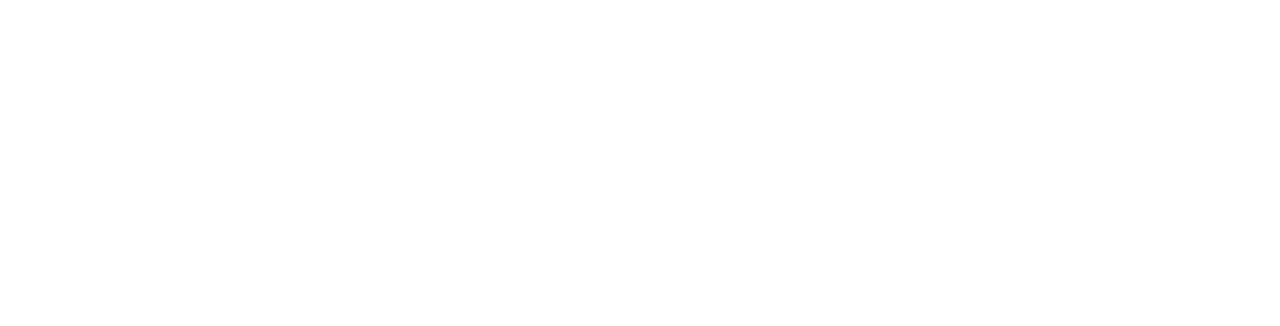
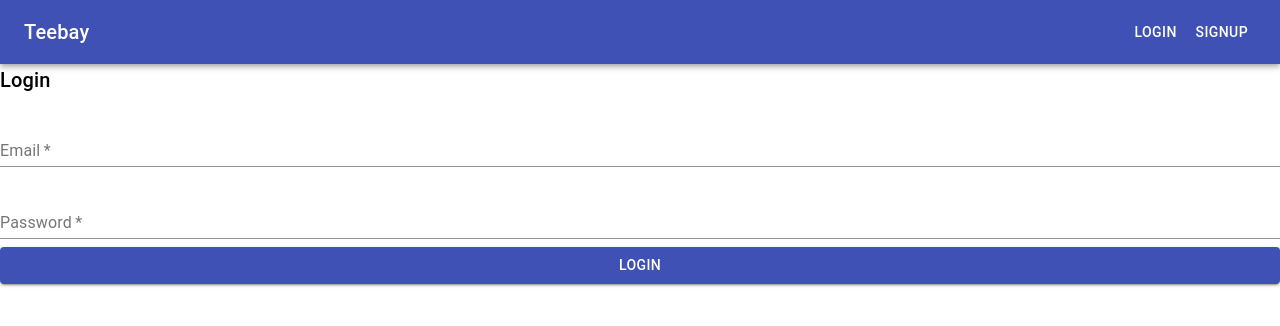
Before and after one commit to tusharbiswas10/Teebayv1, a React (Create React App) app in the folder client/: page / in a window 1280 px wide. Shown: the top 326 px of the page. Built offline with nearby package versions, Linux system fonts and the light colour scheme.

Commit message:
backend added &  bug fix in frontend

```diff
--- a/client/src/App.jsx
+++ b/client/src/App.jsx
@@ -5,16 +5,16 @@
 import client from './graphql/client';
 import LoginPage from './pages/LoginPage';
 import SignupPage from './pages/SignupPage';
-import MyProductsPage from './pages/MyProductspage';
+//import MyProductsPage from './pages/MyProductspage';
 
 const App = () => {
   return (
     <ApolloProvider client={client}>
       <Router>
         <Routes>
-          <Route exact path="/" component={LoginPage} />
-          <Route exact path="/signup" component={SignupPage} />
-          <Route exact path="/my-products" component={MyProductsPage} />
+          <Route exact path="/" element={<LoginPage/>} />
+          <Route exact path="/signup" element={<SignupPage/>} />
+
         </Routes>
       </Router>
     </ApolloProvider>
```
Also changed, not shown: 2 other files (tests, documents, lock files or other folders).
